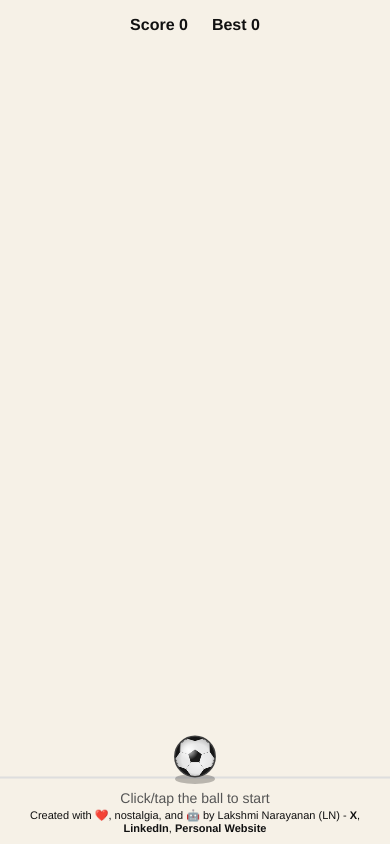
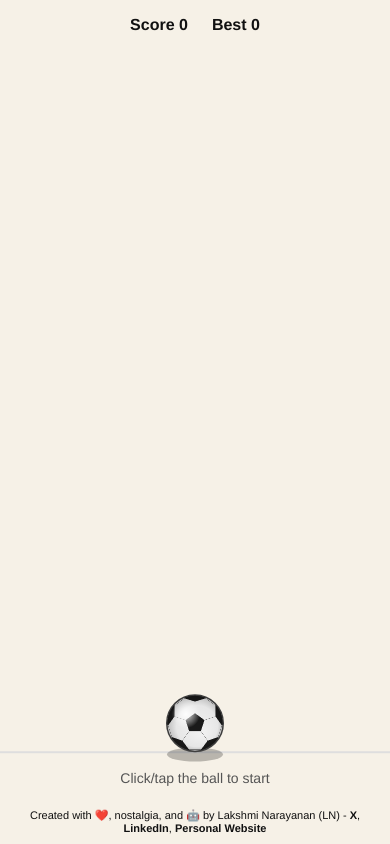
Before and after one commit to glnarayanan/keepity-uppity, a plain HTML site: page index.html in a window 390 px wide. Drawn offline with Linux system fonts and the light colour scheme.

Commit message:
fix: improve mobile viewport handling and touch target sizing
Address iOS Safari viewport quirks and improve mobile playability.

Viewport handling:
- Use visualViewport.height instead of innerHeight to get accurate
  viewport dimensions on mobile browsers where the URL bar and
  keyboard affect visible area
- Add visualViewport resize listener to respond to dynamic viewport
  changes (keyboard show/hide, URL bar collapse)
- Set explicit canvas style dimensions rather than relying on
  100vw/100vh which can cause overflow issues on mobile
- Add height: 100% and overflow: hidden to html element for
  consistent cross-browser behavior

Layout adjustments:
- Raise hint text position (bottom: 38px → 58px) to stay visible
  above mobile browser chrome and provide better thumb clearance
- Increase ground height (40px/8% → 80px/11%) to give more play
  area above the fold on mobile screens

Touch target improvements:
- Increase ball radius on mobile (4.5% → 6% of viewport) for
  easier tapping with fingers vs mouse cursor
- Mobile detection threshold set at 600px viewport width

These changes ensure the game fills the viewport correctly on iOS
Safari without content being hidden behind browser UI, and makes
the ball easier to tap on touchscreens.

Co-Authored-By: Warp <agent@warp.dev>

```diff
--- a/index.html
+++ b/index.html
@@ -15,18 +15,20 @@
         box-sizing: border-box;
       }
 
+      html, body {
+        margin: 0;
+        height: 100%;
+        overflow: hidden;
+      }
+
       body {
-        margin: 0;
         background: var(--bg);
         color: var(--ink);
         font-family: "Helvetica Neue", Helvetica, Arial, sans-serif;
-        overflow: hidden;
       }
 
       canvas {
         display: block;
-        width: 100vw;
-        height: 100vh;
         cursor: pointer;
         touch-action: none;
       }
@@ -48,7 +50,7 @@
 
       #hint {
         position: fixed;
-        bottom: 38px;
+        bottom: 58px;
         left: 50%;
         transform: translateX(-50%);
         font-size: 14px;
@@ -485,12 +487,17 @@
         const resize = () => {
           const dpr = window.devicePixelRatio || 1;
           width = window.innerWidth;
-          height = window.innerHeight;
+          height = window.visualViewport ? window.visualViewport.height : window.innerHeight;
+          canvas.style.width = width + "px";
+          canvas.style.height = height + "px";
           canvas.width = width * dpr;
           canvas.height = height * dpr;
           ctx.setTransform(dpr, 0, 0, dpr, 0, 0);
-          ball.r = Math.max(20, Math.min(width, height) * 0.045);
-          groundY = height - Math.max(40, height * 0.08);
+          const isMobile = width < 600;
+          ball.r = isMobile
+            ? Math.max(28, Math.min(width, height) * 0.06)
+            : Math.max(20, Math.min(width, height) * 0.045);
+          groundY = height - Math.max(80, height * 0.11);
           resetBall();
         };
 
@@ -784,6 +791,13 @@
           render(performance.now(), 0);
         });
 
+        if (window.visualViewport) {
+          window.visualViewport.addEventListener("resize", () => {
+            resize();
+            render(performance.now(), 0);
+          });
+        }
+
         canvas.addEventListener("pointerdown", handlePointer);
 
         loadHighScore();
```
